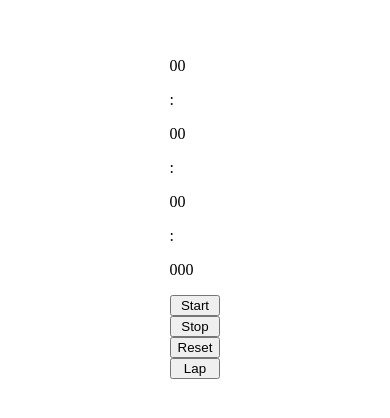
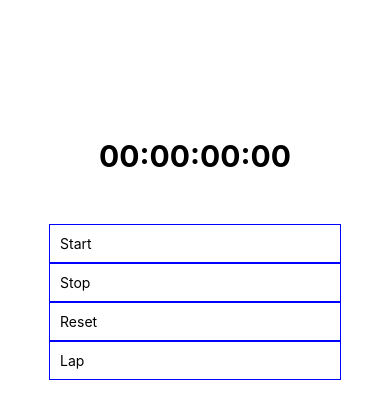
Before and after one commit to Shopify/eng-intern-assessment-react-native, a React Native app: screen / in a window 390 px wide. Shown: the part 212-630 px from the top of the page. Built offline with nearby package versions, Linux system fonts and the light colour scheme.

Commit message:
Add features

```diff
--- a/App.tsx
+++ b/App.tsx
@@ -2,7 +2,6 @@ import { StatusBar } from "expo-status-bar";
 import React from "react";
 import { StyleSheet, Text, View } from "react-native";
 import StopWatch from "./src/StopWatch";
-import StopWatchButton from "./src/StopWatchButton";
 
 export default function App() {
   return (
@@ -15,9 +14,9 @@ export default function App() {
 
 const styles = StyleSheet.create({
   container: {
+    top: 300,
     flex: 1,
+    alignItems: "center",
     backgroundColor: "#fff",
-    alignItems: "center",
-    justifyContent: "center",
   },
 });
--- a/package.json
+++ b/package.json
@@ -25,7 +25,7 @@
     "@testing-library/react-native": "^12.4.3",
     "@tsconfig/react-native": "^3.0.2",
     "@types/jest": "^29.5.11",
-    "@types/node": "^20.11.6",
+    "@types/node": "^20.11.7",
     "@types/react": "~18.2.14",
     "@types/react-test-renderer": "^18.0.7",
     "typescript": "^5.3.3"
--- a/src/StopWatch.tsx
+++ b/src/StopWatch.tsx
@@ -1,49 +1,103 @@
 import React, { useEffect, useState } from "react";
-import { View } from "react-native";
+import { FlatList, StyleSheet, Text, View } from "react-native";
 import StopWatchButton from "./StopWatchButton";
+import calculateTimer from "./utils/timeUtils";
+
+type LapData = {
+  lapTime: number;
+  lapDuration: number;
+};
 
 export default function StopWatch() {
   const [currentTime, setCurrentTime] = useState<number>(0);
-  const [timeArray, setTimeArray] = useState<Array<number | String>>([]);
+  const [timeString, setTimeString] = useState<string>("");
+  const [intervalId, setIntervalId] = useState<number>(0);
+  const [running, setRunning] = useState<boolean>(false);
+  const [lapData, setLapData] = useState<LapData[]>([]);
+  const [stopped, setStopped] = useState<boolean>(false);
 
-  function calculateTimer(currentTime: number): Array<number | String> {
-    let totalMilliseconds: number = Math.floor(currentTime);
+  // starts or resumes the stopwatch
+  const handleStart = () => {
+    setStopped(false);
+    if (!running) {
+      const interval: any = setInterval(() => {
+        setCurrentTime((prev: number) => prev + 1);
+      }, 1);
 
-    let hours: number = Math.floor(totalMilliseconds / (3600 * 1000));
-    let minutes: number = Math.floor(
-      (totalMilliseconds % (3600 * 1000)) / (60 * 1000)
+      setRunning(true);
+      setIntervalId(interval);
+    }
+  };
+
+  // stops the stopwatch
+  const handleStop = () => {
+    setStopped(true);
+    clearInterval(intervalId);
+    setRunning(false);
+  };
+
+  const handleReset = () => {
+    // resets the stopwatch and clears both the time and laps
+    clearInterval(intervalId);
+    setRunning(false);
+    setCurrentTime(0);
+    setLapData([]);
+  };
+
+  const handleLap = () => {
+    // Calculates the total lap duration
+    const totalLapDuration = lapData.reduce(
+      (total, lap) => total + lap.lapDuration,
+      0
     );
-    let seconds: number = Math.floor((totalMilliseconds % (60 * 1000)) / 1000);
-    let milliseconds: number = totalMilliseconds % 1000;
+    if (lapData.length === 0) {
+      // If it's the first lap store the current time as the lap duration
+      setLapData([{ lapTime: 1, lapDuration: currentTime }]);
+    } else {
+      // Calculate the lap duration as the difference between the current time and the total lap time
+      const lapDuration = currentTime - totalLapDuration;
 
-    let formatHours = hours < 10 ? `0${hours}` : hours;
-    let formatMinutes = minutes < 10 ? `0${minutes}` : minutes;
-    let formatSeconds = seconds < 10 ? `0${seconds}` : seconds;
-    let formatMilliseconds =
-      milliseconds < 10
-        ? `00${milliseconds}`
-        : milliseconds < 100
-        ? `0${milliseconds}`
-        : `${milliseconds}`;
-
-    return [formatHours, formatMinutes, formatSeconds, formatMilliseconds];
-  }
+      // Adds lap data to the array
+      setLapData((prevLapData) => [
+        ...prevLapData,
+        { lapTime: lapData.length + 1, lapDuration },
+      ]);
+    }
+  };
 
   useEffect(() => {
-    let timeArray: Array<number | String> = calculateTimer(currentTime);
-    setTimeArray(timeArray);
+    let timeString: string = calculateTimer(currentTime);
+    setTimeString(timeString);
   }, [currentTime]);
 
   return (
     <View>
-      <p>{timeArray[0]}</p>
-      <span>:</span>
-      <p>{timeArray[1]}</p>
-      <span>:</span>
-      <p>{timeArray[2]}</p>
-      <span>:</span>
-      <p>{timeArray[3]}</p>
-      <StopWatchButton setTime={setCurrentTime} currentTime={currentTime} />
+      <Text style={styles.time}>{timeString}</Text>
+      <StopWatchButton
+        name={stopped ? "Resume" : "Start"}
+        onPress={handleStart}
+      />
+      <StopWatchButton name="Stop" onPress={handleStop} />
+      <StopWatchButton name="Reset" onPress={handleReset} />
+      <StopWatchButton name="Lap" onPress={handleLap} />
+
+      <FlatList
+        data={lapData}
+        keyExtractor={(item) => item.lapTime.toString()}
+        renderItem={({ item }) => (
+          <Text>{`Lap ${item.lapTime}: ${calculateTimer(
+            item.lapDuration
+          )}`}</Text>
+        )}
+      />
     </View>
   );
 }
+
+const styles = StyleSheet.create({
+  time: {
+    margin: 50,
+    fontSize: 30,
+    fontWeight: "bold",
+  },
+});
--- a/src/StopWatchButton.tsx
+++ b/src/StopWatchButton.tsx
@@ -1,46 +1,29 @@
 import React, { useState } from "react";
-import { View } from "react-native";
+import { Text, View } from "react-native";
+import calculateTimer from "./utils/timeutils";
 
-type Props = {
-  currentTime: number;
-  setTime: Function;
-};
+interface StopWatchProps {
+  name: string;
+  onPress: () => void;
+}
 
-export default function StopWatchButton(props: Props) {
-  const { setTime, currentTime } = props;
-  const [intervalId, setIntervalId] = useState<number>(0);
-  const [lapData] = useState<Object[]>([]);
-
-  const handleStart = () => {
-    let interval: any = setInterval(() => {
-      setTime((prev: number) => prev + 1);
-    }, 1);
-
-    setIntervalId(interval);
-  };
-
-  const handleStop = () => {
-    clearInterval(intervalId);
-  };
-
-  const handleReset = () => {
-    clearInterval(intervalId);
-    setTime(0);
-  };
-
-  const handleLap = (currentTime: number) => {
-    lapData.push({
-      lapTime: lapData.length,
-      currentLapTime: currentTime,
-    });
-  };
-
+export default function StopWatchButton({
+  name,
+  onPress,
+}: Readonly<StopWatchProps>) {
   return (
     <View>
-      <button onClick={handleStart}>Start</button>
-      <button onClick={handleStop}>Stop</button>
-      <button onClick={handleReset}>Reset</button>
-      <button onClick={handleLap(currentTime)}>Lap</button>
+      <Text
+        onPress={onPress}
+        style={{
+          padding: 10,
+          borderWidth: 1,
+          borderColor: "blue",
+          display: "flex",
+        }}
+      >
+        {name}
+      </Text>
     </View>
   );
 }
--- /dev/null
+++ b/src/utils/timeUtils.ts
@@ -0,0 +1,17 @@
+export default function calculateTimer(totalTime: number): string {
+  const totalMilliseconds = Math.floor(totalTime * 4);
+  const hours: number = Math.floor(totalMilliseconds / (3600 * 1000));
+  const minutes: number = Math.floor(
+    (totalMilliseconds % (3600 * 1000)) / (60 * 1000)
+  );
+  const seconds: number = Math.floor((totalMilliseconds % (60 * 1000)) / 1000);
+  const milliseconds: number = Math.floor(totalMilliseconds % 100);
+
+  const formatHours = hours < 10 ? `0${hours}` : hours;
+  const formatMinutes = minutes < 10 ? `0${minutes}` : minutes;
+  const formatSeconds = seconds < 10 ? `0${seconds}` : seconds;
+  const formatMilliseconds =
+    milliseconds < 10 ? `0${milliseconds}` : milliseconds;
+
+  return `${formatHours}:${formatMinutes}:${formatSeconds}:${formatMilliseconds}`;
+}
```
Also changed, not shown: 1 other file (tests, documents, lock files or other folders).
